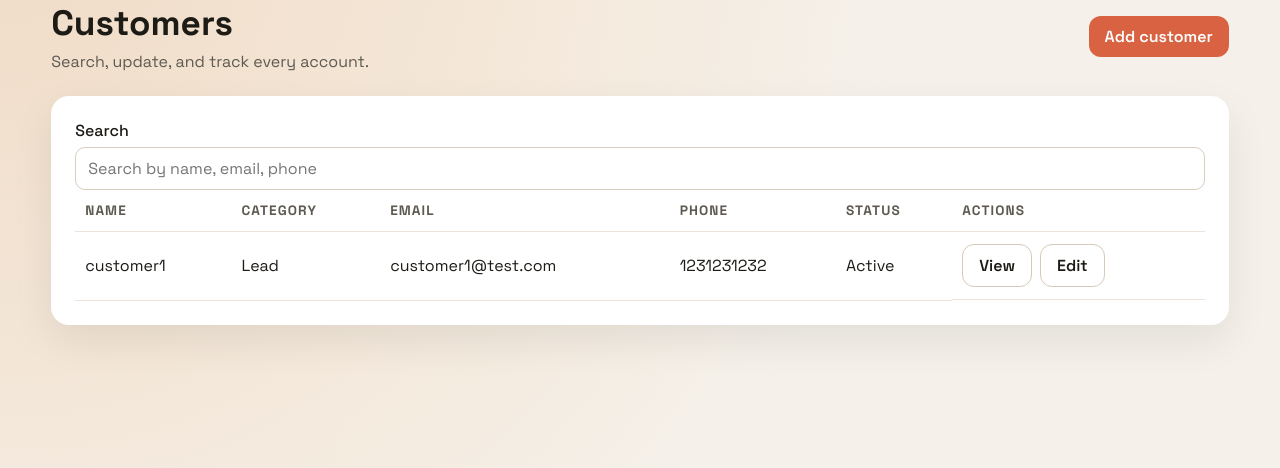
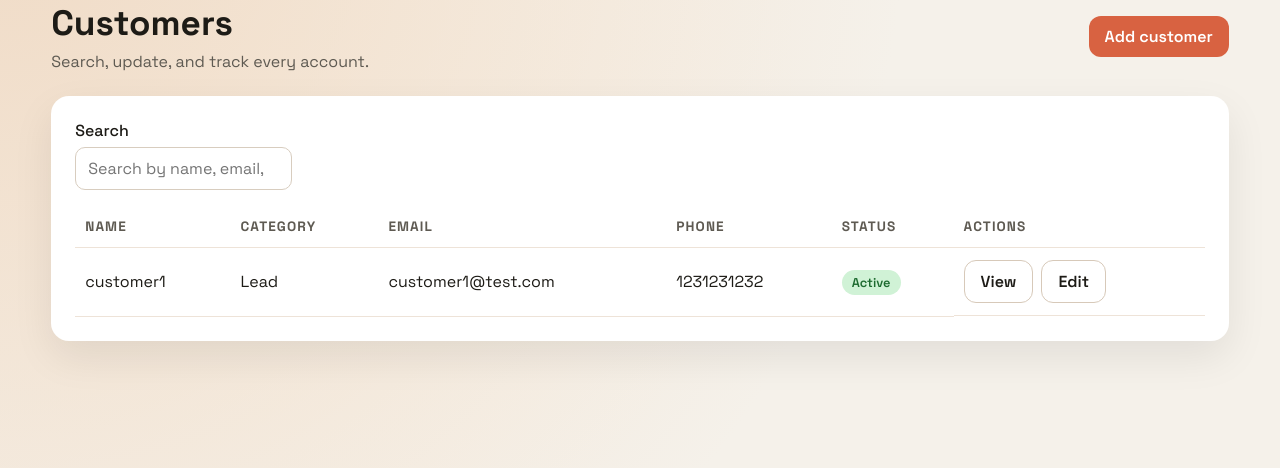
Before and after one commit to NikosTsigkros/tsigkros-crm-nyc, a Flask app: page /customers in a window 1280 px wide. Shown: the part 96-564 px from the top of the page. Run offline with Flask 3, Linux system fonts and the light colour scheme; a user stored in the database is signed in; data comes from the database, SQL or seed files in the repository.

Commit message:
add more css

```diff
--- a/app/static/app.css
+++ b/app/static/app.css
@@ -263,3 +263,94 @@ button,
   gap: 8px;
   flex-wrap: wrap;
 }
+
+.status {
+  padding: 4px 10px;
+  border-radius: 999px;
+  font-size: 0.8rem;
+  font-weight: 600;
+}
+
+.status.active {
+  background: #d0f2d6;
+  color: #1e6b30;
+}
+
+.status.inactive {
+  background: #f4d1cc;
+  color: #8e3826;
+}
+
+.flash-list {
+  margin-bottom: 16px;
+}
+
+.flash {
+  padding: 12px 16px;
+  border-radius: 12px;
+  margin-bottom: 8px;
+}
+
+.flash-success {
+  background: #d8f0dc;
+}
+
+.flash-error {
+  background: #f8d6cf;
+}
+
+.actions {
+  display: flex;
+  gap: 12px;
+  flex-wrap: wrap;
+}
+
+.filter-bar {
+  display: flex;
+  flex-wrap: wrap;
+  gap: 16px;
+  align-items: flex-end;
+  margin-bottom: 16px;
+}
+
+.inline-form {
+  display: flex;
+  align-items: center;
+  gap: 8px;
+}
+
+.inline-form input[type="password"] {
+  min-width: 160px;
+}
+
+.info-grid {
+  display: grid;
+  gap: 16px;
+  grid-template-columns: repeat(auto-fit, minmax(180px, 1fr));
+}
+
+.label {
+  display: block;
+  font-size: 0.85rem;
+  color: var(--muted);
+}
+
+.pill-row {
+  display: flex;
+  gap: 12px;
+  flex-wrap: wrap;
+}
+
+.pill {
+  background: var(--accent-soft);
+  color: var(--accent-dark);
+  padding: 6px 14px;
+  border-radius: 999px;
+  font-weight: 600;
+}
+
+.hint {
+  margin-top: 16px;
+  font-size: 0.85rem;
+  color: var(--muted);
+}
```
